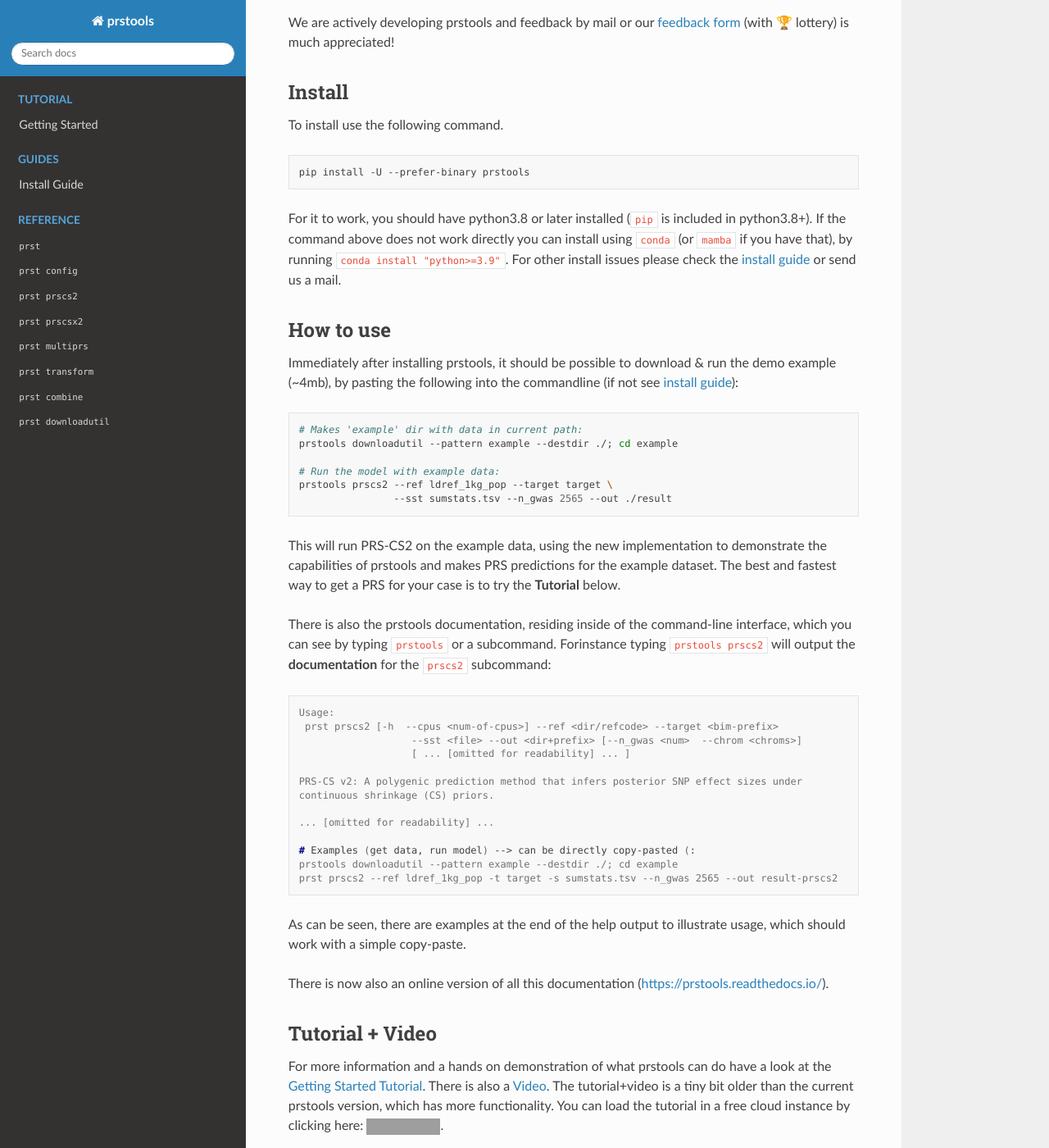
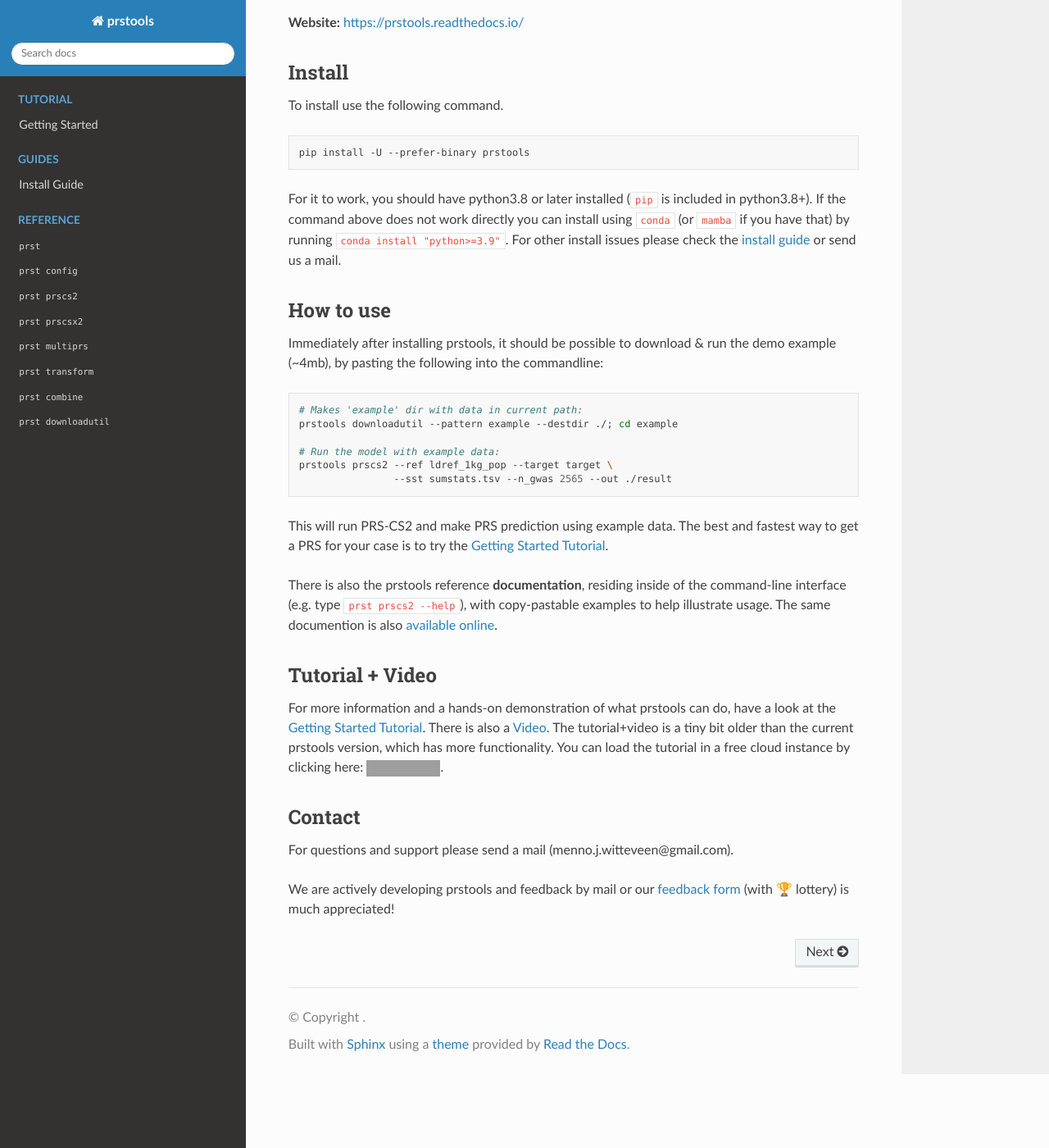
Before and after one commit to mennojw/prstools-release, a Sphinx documentation site: the page built from docs/index.md, in a window 1280 px wide and 1400 px high, scrolled down 401 px. Shown: the whole window at 82% size. Built offline with Sphinx 7.4.7 and the Read the Docs theme 3.1.0, drawn with Linux system fonts in a browser that asks for light colours; the version number is read from the project's files by our own code; grey boxes are pictures that could not be loaded.

Commit message:
automatic release

````diff
--- a/README.md
+++ b/README.md
@@ -16,9 +16,7 @@ All the above, for a real GWAS sumstat, within 30 minutes using only
 **1** command. Installation and running the demo example should not take
 more than 10 minutes.
 
-We are actively developing prstools and feedback by mail or our
-[feedback form](https://forms.gle/TnvNyBX6qDy7Vupn9) (with 🏆 lottery)
-is much appreciated!
+**Website:** <https://prstools.readthedocs.io/>
 
 ## Install
 
@@ -30,7 +28,7 @@ pip install -U --prefer-binary prstools
 
 For it to work, you should have python3.8 or later installed (`pip` is
 included in python3.8+). If the command above does not work directly you
-can install using `conda` (or `mamba` if you have that), by running
+can install using `conda` (or `mamba` if you have that) by running
 `conda install "python>=3.9"`. For other install issues please check the
 [install
 guide](https://prstools.readthedocs.io/en/latest/guides/install_guide.html)
@@ -40,8 +38,7 @@ or send us a mail.
 
 Immediately after installing prstools, it should be possible to download
 & run the demo example (~4mb), by pasting the following into the
-commandline (if not see [install
-guide](https://prstools.readthedocs.io/en/latest/guides/install_guide.html)):
+commandline:
 
 ``` bash
 # Makes 'example' dir with data in current path:
@@ -52,42 +49,22 @@ prstools prscs2 --ref ldref_1kg_pop --target target \
                 --sst sumstats.tsv --n_gwas 2565 --out ./result
 ```
 
-This will run PRS-CS2 on the example data, using the new implementation
-to demonstrate the capabilities of prstools and makes PRS predictions
-for the example dataset. The best and fastest way to get a PRS for your
-case is to try the **Tutorial** below. <br>
+This will run PRS-CS2 and make PRS prediction using example data. The
+best and fastest way to get a PRS for your case is to try the [Getting
+Started
+Tutorial](https://prstools.readthedocs.io/en/latest/tutorials/getting_started.html).
+<br>
 
-There is also the prstools documentation, residing inside of the
-command-line interface, which you can see by typing `prstools` or a
-subcommand. Forinstance typing `prstools prscs2` will output the
-**documentation** for the `prscs2` subcommand:
-
-``` console
-Usage:
- prst prscs2 [-h  --cpus <num-of-cpus>] --ref <dir/refcode> --target <bim-prefix>
-                   --sst <file> --out <dir+prefix> [--n_gwas <num>  --chrom <chroms>]
-                   [ ... [omitted for readability] ... ]
-
-PRS-CS v2: A polygenic prediction method that infers posterior SNP effect sizes under
-continuous shrinkage (CS) priors.
-
-... [omitted for readability] ...
-
-# Examples (get data, run model) --> can be directly copy-pasted (:
-prstools downloadutil --pattern example --destdir ./; cd example
-prst prscs2 --ref ldref_1kg_pop -t target -s sumstats.tsv --n_gwas 2565 --out result-prscs2
-```
-
-As can be seen, there are examples at the end of the help output to
-illustrate usage, which should work with a simple copy-paste.
-
-There is now also an online version of all this documentation
-(<https://prstools.readthedocs.io/>). <br>
+There is also the prstools reference **documentation**, residing inside
+of the command-line interface (e.g. type `prst prscs2 --help`), with
+copy-pastable examples to help illustrate usage. The same documention is
+also [available
+online](https://prstools.readthedocs.io/en/latest/cli.html).
 
 ## Tutorial + Video
 
-For more information and a hands on demonstration of what prstools can
-do have a look at the [Getting Started
+For more information and a hands-on demonstration of what prstools can
+do, have a look at the [Getting Started
 Tutorial](https://prstools.readthedocs.io/en/latest/tutorials/getting_started.html).
 There is also a [Video](https://youtu.be/BP1zUBFH2l8). The
 tutorial+video is a tiny bit older than the current prstools version,
--- a/prstools/__init__.py
+++ b/prstools/__init__.py
@@ -1,5 +1,5 @@
-__version__ = "0.0.80"
-_date = "06-10-2026"
+__version__ = "0.0.81"
+_date = "08-10-2026"
 
 import importlib as _importlib
 
````
Also changed, not shown: other parts of README.md (+4 -0 lines), docs/cli.md (+2 -2 lines), docs/tutorials/getting_started.ipynb, 5 other files.
